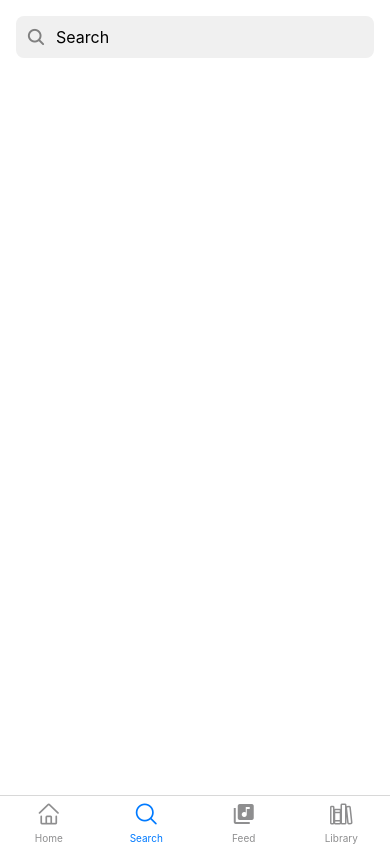
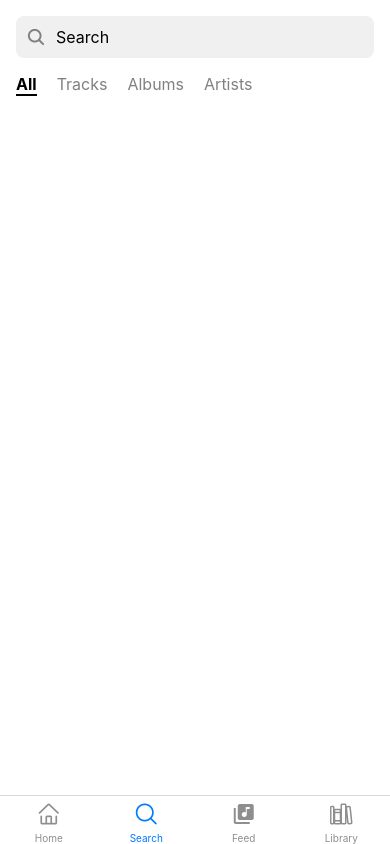
Before and after one commit to TrunderHunter/Music_Stream_App_N40, a React Native app: screen /Search in a window 390 px wide. Built offline with nearby package versions, Linux system fonts and the light colour scheme.

Commit message:
add view tabs

```diff
--- a/src/screens/SearchScreen.tsx
+++ b/src/screens/SearchScreen.tsx
@@ -91,6 +91,19 @@
         )}
       </View>
 
+      <View style={styles.tabs}>
+        {["All", "Tracks", "Albums", "Artists"].map((tab, index) => (
+          <Text
+            key={index}
+            style={[
+              styles.tab,
+              index === 0 ? styles.activeTab : null, // "All" tab is active
+            ]}
+          >
+            {tab}
+          </Text>
+        ))}
+      </View>
 
 
 
@@ -132,31 +145,7 @@
     borderBottomWidth: 2,
     borderBottomColor: "black",
   },
-  list: {
-    paddingBottom: 16,
-  },
-  itemContainer: {
-    flexDirection: "row",
-    alignItems: "center",
-    marginBottom: 16,
-  },
-  itemImage: {
-    width: 50,
-    height: 50,
-    borderRadius: 8,
-    marginRight: 10,
-  },
-  itemDetails: {
-    flex: 1,
-  },
-  itemTitle: {
-    fontSize: 16,
-    fontWeight: "bold",
-  },
-  itemSubtitle: {
-    fontSize: 12,
-    color: "gray",
-  },
+
 });
 
 export default SearchScreen;
```
